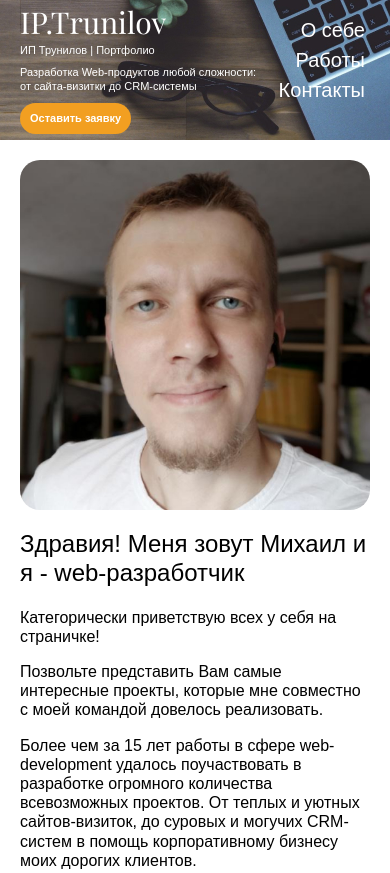
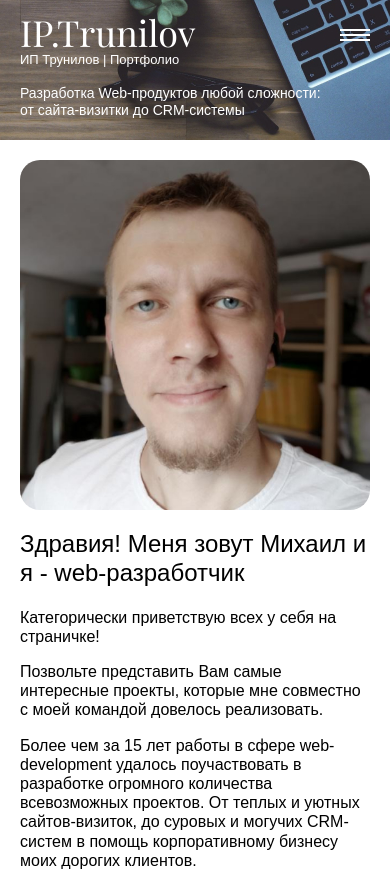
Before and after one commit to g3n0m/Portfolio, a plain HTML site: page index.html in a window 390 px wide. Shown: the top 873 px of the page. Drawn offline with nearby package versions, Linux system fonts and the light colour scheme; a web font is replaced by a local one.

Commit message:
Add files via upload
Burger menu added

```diff
--- a/css/style.css
+++ b/css/style.css
@@ -36,8 +36,47 @@ header {
     background: url(../images/header-bg.jpg) no-repeat right;
     height: 596px;
 }
-@media screen and (max-width: 1400px) and (min-width: 1100px) {
 
+header .menu-btn {
+    display: none;
+    float: right;
+    margin: 20px 20px 0 0;
+	width: 30px;
+	height: 30px;
+	position: relative;
+	z-index: 2;
+	overflow: hidden;
+    cursor: pointer;
+}
+header .menu-btn span {
+	width: 30px;
+	height: 2px;
+	position: absolute;
+	top: 50%;
+	left: 50%;
+	transform: translate(-50%, -50%);
+	background-color: #fff;
+	transition: all 0.5s;
+}
+header .menu-btn.active span {
+    background-color: #000;
+}
+header .menu-btn span:nth-of-type(2) {
+	top: calc(50% - 5px);
+}
+header .menu-btn span:nth-of-type(3) {
+	top: calc(50% + 5px);
+}
+header .menu-btn.active span:nth-of-type(1) {
+    display: none;
+}
+header .menu-btn.active span:nth-of-type(2) {
+    top: 50%;
+    transform: translate(-50%, 0%) rotate(45deg);
+}
+header .menu-btn.active span:nth-of-type(3) {
+    top: 50%;
+    transform: translate(-50%, 0%) rotate(-45deg);
 }
 
 header nav {
@@ -999,34 +1038,62 @@ footer {
     }
     header .logo {
         margin-left: 20px;
-        margin-top: 10px;
+        margin-top: 20px;
     }
     header .logo .first {
-        font-size: 30px;
+        font-size: 36px;
         line-height: 25px;
     }
+    header .logo .second {
+        font-size: 13px;
+    }
     header .header-text {
-        margin-top: 0;
+        margin-top: 10px;
+        font-size: 14px;
+        line-height: 1.2em;
     }
     header button {
         border-radius: 20px;
         font-size: 11px;
         padding: 3px 10px 4px 10px;
         margin-top: 10px;
+        display: none;
     }
-    header nav ul {
-        margin-right: 25px;
+    header .menu-btn {
+        display: block;
+    }
+    header .menu-block.active {
+        transform: translateY(0%);
+    }
+    header .menu-block {
+        background-color: #fff;
+        position: absolute;
+        width: 100%;
+        z-index: 1;
+        text-align: center;
+        justify-content: stretch;
+        border-bottom: 2px solid #000;
+        transform: translateY(-100%);
+        transition: transform 0.5s;
+    }
+    header .menu-block ul {
+        margin-right: 85px;
         margin-top: 15px;
+        margin-bottom: 15px;
+        display: flex;
+        flex-flow: column nowrap;
     }
-    header nav li {
-        display: block;
+    header .menu-block li {
+        display: unset;
         text-align: right;
         margin-right: 0;
         line-height: 1.5em;
     }
-    header nav a {
+    header .menu-block a {
         font-size: 20px;
+        color: #000;
     }
+
     .about-me {
         margin: 20px;
         display: flex;
--- a/index.html
+++ b/index.html
@@ -14,10 +14,10 @@
 		<script type="text/javascript" src="JS/js-sorce.js"></script>
 		<script type="text/javascript" src="https://cdn.jsdelivr.net/npm/@emailjs/browser@3/dist/email.min.js"></script>
 		<script type="text/javascript">
-				(function() {
-						// https://dashboard.emailjs.com/admin/account
-						emailjs.init('aiK6DJP1F2wHsQR6U');
-				})();
+			(function() {
+					// https://dashboard.emailjs.com/admin/account
+					emailjs.init('aiK6DJP1F2wHsQR6U');
+			})();
 		</script>
 		<script type="text/javascript">
 			window.onload = function() {
@@ -44,7 +44,12 @@
 				<div class="header-text">Разработка Web-продуктов любой сложности:<br />от сайта-визитки до CRM-системы</div>
 				<button onclick="window.location.href='#contacts'">Оставить заявку</button>
 			</div>
-			<nav>
+			<div class="menu-btn">
+				<span></span>
+				<span></span>
+				<span></span>
+			</div>
+			<nav class="menu-block">
 				<ul>
 					<li><a href="#about">О себе</a></li>
 					<li><a href="#works">Работы</a></li>
@@ -157,5 +162,13 @@
 				</div>
 			</div>
 		</footer>
+		<script type="text/javascript">
+			let menuBtn = document.querySelector('.menu-btn');
+			let menu = document.querySelector('.menu-block');
+			menuBtn.addEventListener('click', function() {
+				menuBtn.classList.toggle('active');
+				menu.classList.toggle('active');
+			})
+		</script>
 	</body>
 </html>
```
